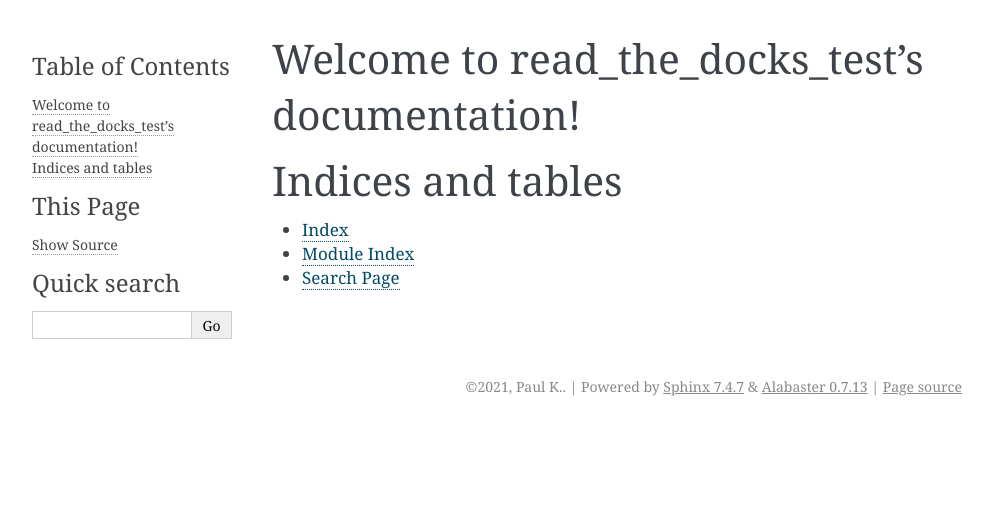
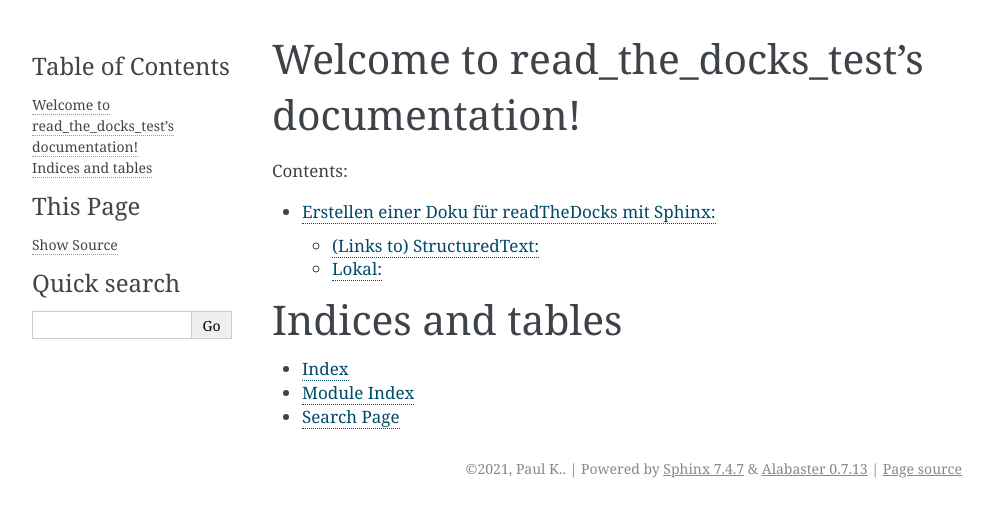
Before and after one commit to SantaJuri/first-trial-of-readthedocs-, a Sphinx documentation site: the page built from docs/index.rst, in a window 1280 px wide. Shown: the top 517 px of the page, without its empty margins (148-1141 px from the left). Built offline with Sphinx 7.4.7, drawn with Linux system fonts in a browser that asks for light colours; some of the changed lines change nothing that is shown.

Commit message:
copied and modified pages - fixed errors

```diff
--- a/docs/index.rst
+++ b/docs/index.rst
@@ -1,5 +1,5 @@
 .. read_the_docks_test documentation master file, created by
-   sphinx-quickstart on Mon Jan  4 10:08:09 2021.
+   sphinx-quickstart on Tue Dec 29 12:49:14 2020.
    You can adapt this file completely to your liking, but it should at least
    contain the root `toctree` directive.
 
@@ -10,6 +10,7 @@ Welcome to read_the_docks_test's documentation!
    :maxdepth: 2
    :caption: Contents:
 
+   pages/getting-started
 
 
 Indices and tables
--- /dev/null
+++ b/docs/pages/getting-started.rst
@@ -0,0 +1,42 @@
+=================================================
+Erstellen einer Doku für readTheDocks mit Sphinx:
+=================================================
+
+(Links to) StructuredText:
+============================
+* https://github.com/DevDungeon/reStructuredText-Documentation-Reference
+
+
+Lokal:
+======
+
+(Python Environment)
+--------------------
+
+- im Git-Repository:
+    * install sphinx:
+
+.. code-block::
+
+    pip install sphinx
+
+* "docs" erstellt automatisch einen Ordner "docs" in dem die Doku-Files und Make-Files (make.bat) liegen werden
+
+.. code-block::
+
+    sphinx-quickstart docs
+
+* ==>
+        + standards verwenden & Projektnamen (+ aktuelle Projektversion) eingeben (… Min. 33:27 (kurz) oder 17:00 (lang - mit erklärung) .. )
+
+* Um aus den .txt oder .rst (restructuredtext) filies die fertige Doku-Seite (i.d.R. html) zu machen:
+
+.. code-block::
+
+    cd docs
+    make html
+
+* make html wird auch automatisch von readthedocks ausgeführt - aber so können wir das Ergebnis lokal anschauen..
+
+* ==>
+        + das index.html file ist im /docs/build/html     ordner verfügbar und kann z.B. mit Firefox geöffnet werden
```
